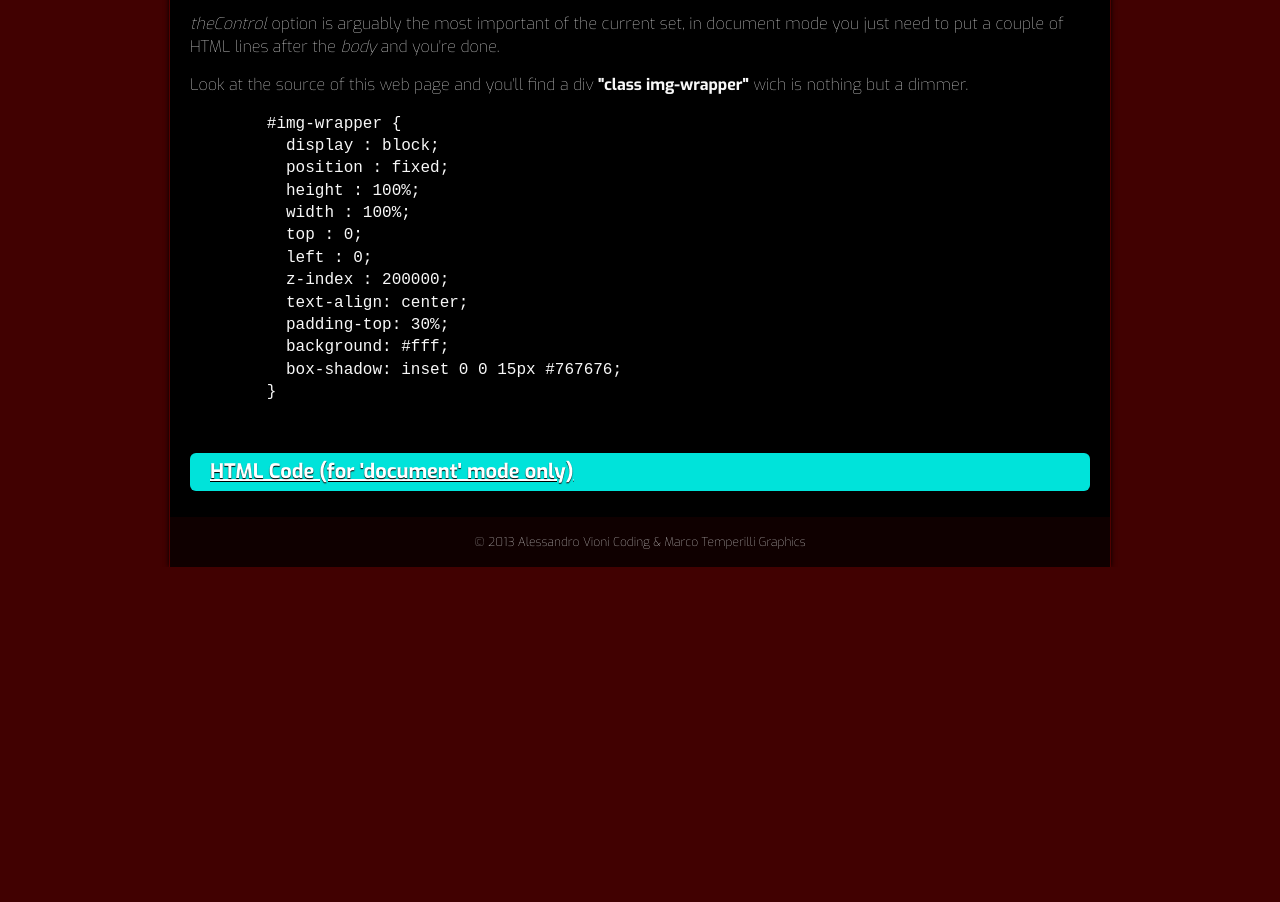
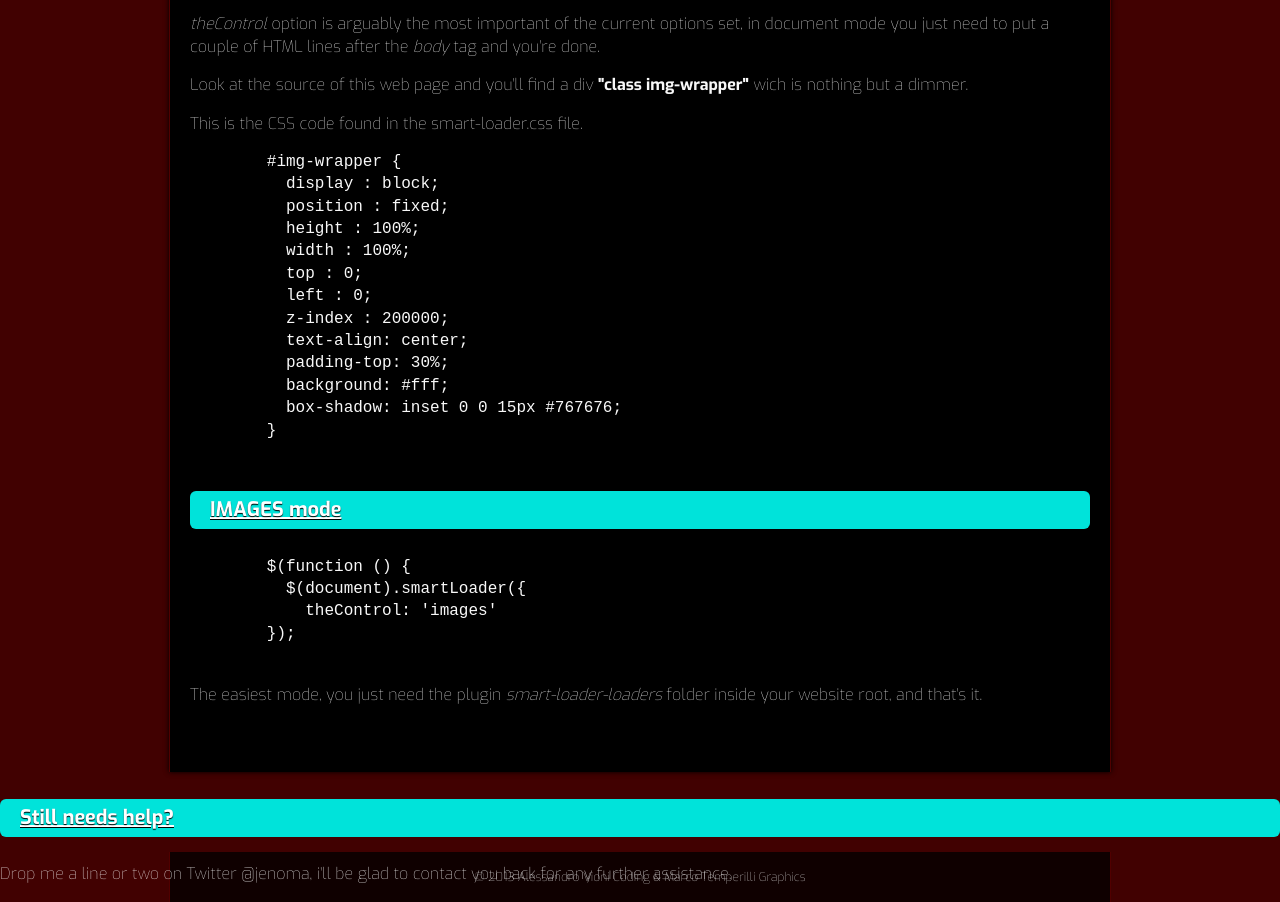
Before and after one commit to genoma/smart-loader, a website: page index.html in a window 1280 px wide. Shown: the part 1733-2635 px from the top of the page. Before the commit the page ends 2300 px from the top, so only its background shows below. Drawn offline with nearby package versions, Linux system fonts and the light colour scheme.

Commit message:
Update index.html
Updated with some informations on how to use the plugin.

```diff
--- a/index.html
+++ b/index.html
@@ -19,8 +19,11 @@
   <body>
 
     <!--  this is the loader  -->
-    <div id="img-wrapper"><img src="smart-loader-loaders/SmartLoader30.gif"></div>
-    <!--  this is the loader  -->
+    <div id="img-wrapper">
+      <!-- loader image -->
+      <img src="smart-loader-loaders/SmartLoader30.gif">
+    </div>
+    <!--  this is the loader END  -->
 
     <div class="blockTitle">
       <h1>Smart Loader</h1>
@@ -85,8 +88,10 @@
             theControl: 'document',
       </pre>
 
-      <p><em>theControl</em> option is arguably the most important of the current set, in document mode you just need to put a couple of HTML lines after the <em>body</em> and you're done.</p>
+      <p><em>theControl</em> option is arguably the most important of the current options set, in document mode you just need to put a couple of HTML lines after the <em>body</em> tag and you're done.</p>
       <p>Look at the source of this web page and you'll find a div <strong>"class img-wrapper"</strong> wich is nothing but a dimmer.</p>
+
+      <p>This is the CSS code found in the smart-loader.css file.</p>
 
       <pre class="prettyprint lang-css">
         #img-wrapper {
@@ -104,9 +109,20 @@
         }
       </pre>
 
-      <h4>HTML Code (for 'document' mode only)</h4>
+      <h4>IMAGES mode</h4>
 
+      <pre class="prettyprint">
+        $(function () {
+          $(document).smartLoader({
+            theControl: 'images'
+        });
+      </pre>
+
+      <p>The easiest mode, you just need the plugin <em>smart-loader-loaders</em> folder inside your website root, and that's it.</p>
     </div>
+
+    <h4>Still needs help?</h4>
+    <p>Drop me a line or two on Twitter @jenoma, i'll be glad to contact you back for any further assistance.</p>
 
   <footer>
     &copy; 2013 Alessandro Vioni Coding &amp; Marco Temperilli Graphics
```
